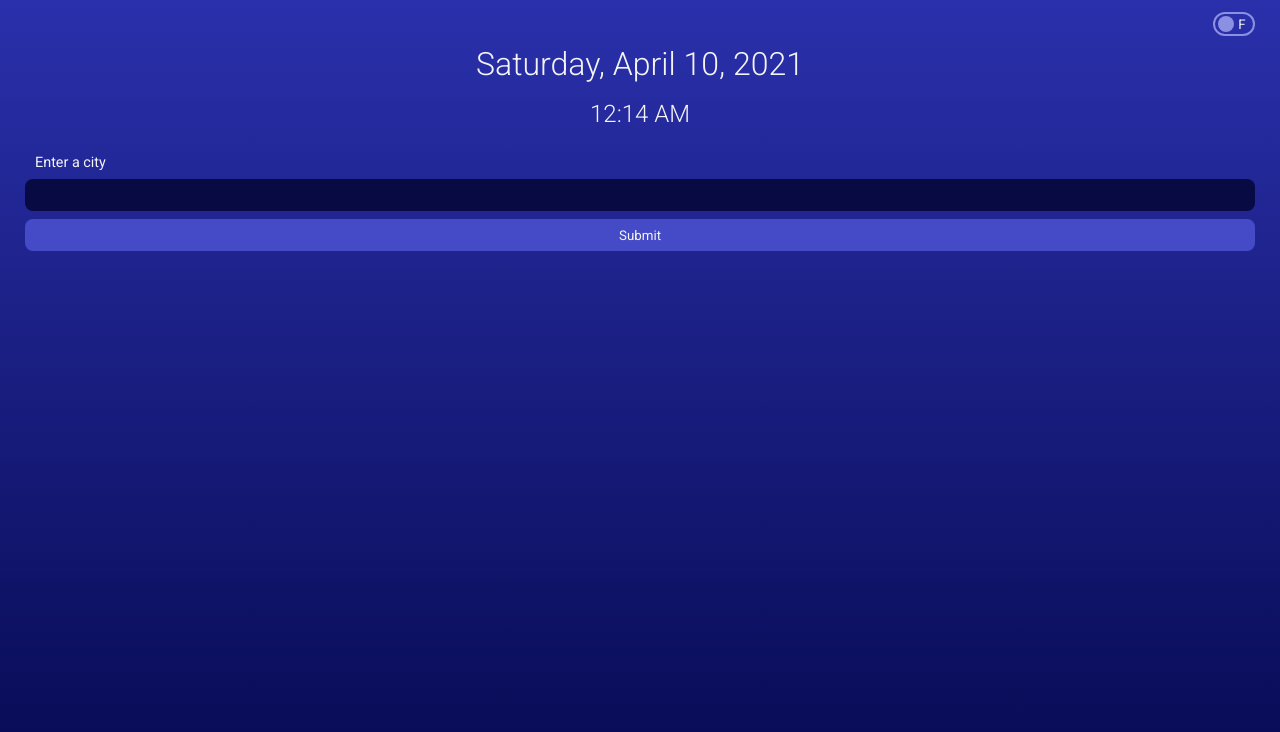
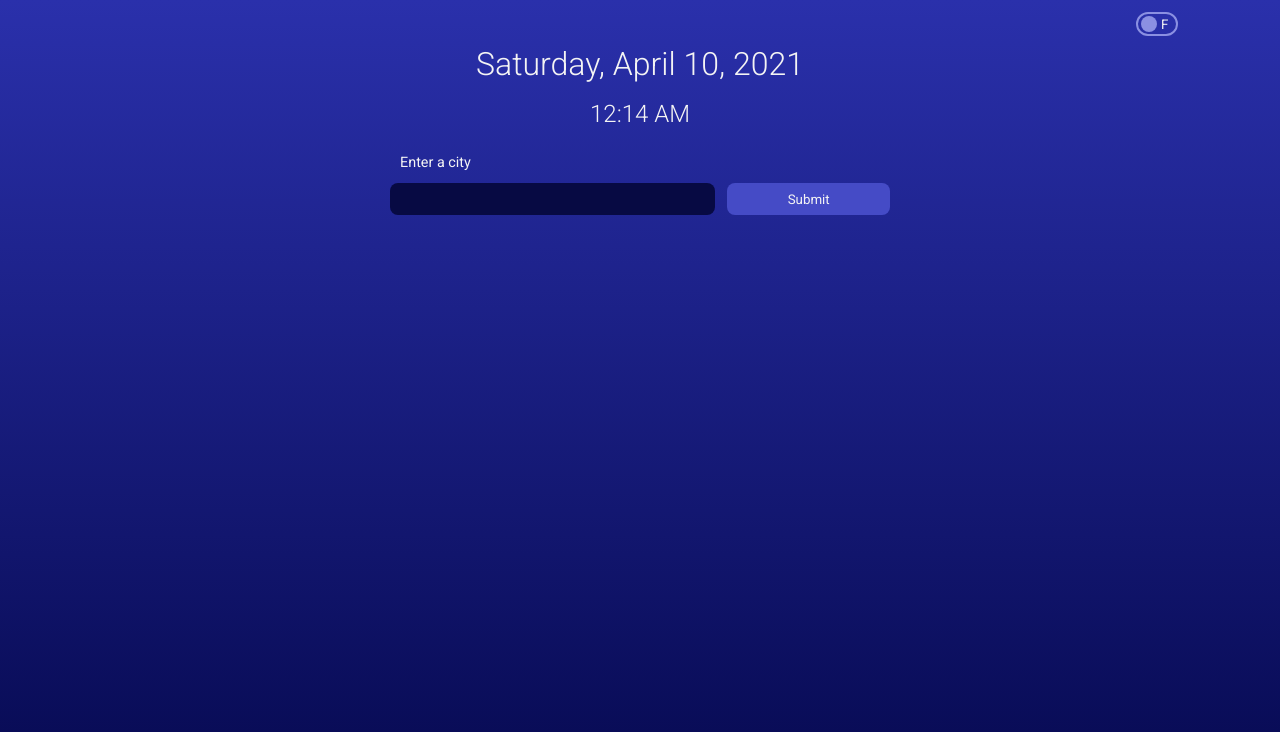
Before and after one commit to cagloria/weather-app, a React (Create React App) app: page / in a window 1280 px wide. Shown: the top 732 px of the page. Built offline with nearby package versions, Linux system fonts and the light colour scheme; no server answers.

Commit message:
Initial tablet styling

```diff
--- a/src/components/CityInput.js
+++ b/src/components/CityInput.js
@@ -1,24 +1,58 @@
 import React, { useState } from "react";
 import styled from "styled-components";
+import { mediaQueries } from "./Themes";
 
 const Section = styled.section`
     margin-bottom: 32px;
+
+    ${mediaQueries.twoCol} {
+        grid-row: 2;
+        grid-column: 1 / -1;
+        margin-bottom: 60px;
+    }
 `;
 
 const Form = styled.form`
     display: flex;
     flex-direction: column;
+    max-width: 500px;
+    margin: 0 auto;
+
+    ${mediaQueries.tablet} {
+        display: grid;
+        grid-template-columns: 2fr 1fr;
+        grid-template-rows: auto auto;
+        row-gap: 12px;
+        column-gap: 12px;
+    }
 `;
 
 const Label = styled.label`
     margin: 0 0 8px 10px;
+
+    ${mediaQueries.tablet} {
+        grid-row: 1;
+        grid-column: 1 / -1;
+        margin-bottom: 0;
+    }
 `;
 
 const Textfield = styled.input`
     margin-bottom: 8px;
+
+    ${mediaQueries.tablet} {
+        grid-row: 2;
+        grid-column: 1;
+        margin-bottom: 0;
+    }
 `;
 
-const SubmitButton = styled.button``;
+const SubmitButton = styled.button`
+    ${mediaQueries.tablet} {
+        grid-row: 2;
+        grid-column: 2;
+    }
+`;
 
 export default function CityInput({ onCitySubmit }) {
     const [city, setCity] = useState("");
--- a/src/components/Clock.js
+++ b/src/components/Clock.js
@@ -1,9 +1,15 @@
 import React, { useState, useEffect } from "react";
 import styled from "styled-components";
+import { mediaQueries } from "./Themes";
 
 const Section = styled.section`
     text-align: center;
     margin-bottom: 26px;
+
+    ${mediaQueries.twoCol} {
+        grid-row: 1;
+        grid-column: 1 / -1;
+    }
 `;
 
 const Day = styled.p`
--- a/src/components/Forecast.js
+++ b/src/components/Forecast.js
@@ -2,11 +2,16 @@ import React, { useState, useEffect } from "react";
 import ForecastDay from "./ForecastDay";
 import { roundNumber } from "../functions";
 import styled from "styled-components";
+import { mediaQueries } from "./Themes";
 
 const ForecastContainer = styled.div`
     display: flex;
     justify-content: space-around;
     flex-wrap: wrap;
+
+    ${mediaQueries.twoCol} {
+        flex-direction: column;
+    }
 `;
 
 const FORECAST_API = (() => {
--- a/src/components/ForecastDay.js
+++ b/src/components/ForecastDay.js
@@ -2,13 +2,14 @@ import React from "react";
 import styled from "styled-components";
 import { findWeatherIcon } from "../icons";
 import { convertToCelsius } from "../functions";
+import { mediaQueries } from "./Themes";
 
 const Container = styled.div`
-    font-size: 0.9em;
     text-align: center;
     margin: 8px;
 
     > * {
+        font-size: 0.9em;
         margin: 8px 0;
     }
 
@@ -21,6 +22,11 @@ const WeatherIcon = styled.img`
     width: 40px;
     height: 40px;
     margin: 0;
+
+    ${mediaQueries.twoCol} {
+        width: 32px;
+        height: 32px;
+    }
 `;
 
 function findDay(date) {
--- a/src/components/TempToggle.js
+++ b/src/components/TempToggle.js
@@ -1,6 +1,6 @@
 import React, { useState, useEffect } from "react";
 import styled from "styled-components";
-import { primary, neutral } from "./Themes";
+import { primary, neutral, mediaQueries } from "./Themes";
 
 const Toggle = styled.button`
     width: 42px;
@@ -12,8 +12,12 @@ const Toggle = styled.button`
     padding: 0;
     position: absolute;
     top: 12px;
-    right: 25px;
+    right: 7vw;
     transition: padding 0.2s ease-out;
+
+    ${mediaQueries.tablet} {
+        right: 8vw;
+    }
 
     &.left {
         padding: 0 0 0 16px;
--- a/src/components/Themes.js
+++ b/src/components/Themes.js
@@ -21,6 +21,11 @@ export const lightTheme = {
     bottomGradient: "#060950",
 };
 
+export const mediaQueries = {
+    tablet: "@media screen and (min-width: 426px)",
+    twoCol: "@media screen and (min-width: 650px)",
+};
+
 const fontFamily = `"Roboto", sans-serif`;
 
 export const GlobalStyles = createGlobalStyle`
@@ -39,10 +44,27 @@ export const GlobalStyles = createGlobalStyle`
         background-attachment: fixed;
         margin: 0;
         padding-top: 40px;
+
+        ${mediaQueries.twoCol} {
+            padding-bottom: 280px;
+        }
+    }
+
+    main {
+        ${mediaQueries.twoCol} {
+            padding: 0 8vw;
+            display: grid;
+            grid-template-columns: 1fr 1fr;
+            column-gap: 60px;
+        }
     }
 
     section {
-        padding: 0 25px;
+        padding: 0 7vw;
+
+        ${mediaQueries.twoCol} {
+            padding: 0;
+        }
     }
 
     label {
--- a/src/components/Weather.js
+++ b/src/components/Weather.js
@@ -7,11 +7,17 @@ import {
     capitalize,
     convertToCelsius,
 } from "../functions";
-import { primary, neutral } from "./Themes";
+import { primary, neutral, mediaQueries } from "./Themes";
 import { icons, findWeatherIcon } from "../icons";
 
 const Section = styled.section`
     margin-bottom: 32px;
+
+    ${mediaQueries.twoCol} {
+        grid-row: 3;
+        grid-column: 1;
+        margin-bottom: 0;
+    }
 `;
 
 const City = styled.p`
@@ -67,11 +73,23 @@ const BGImage = styled.div`
     border-top-left-radius: 50%;
     border-top-right-radius: 50%;
     border-top: 4px solid ${neutral[500]};
+
+    ${mediaQueries.twoCol} {
+        position: absolute;
+        bottom: 0;
+        width: 100vw;
+        display: none;
+    }
 `;
 
 const InfoContainer = styled.div`
     background-color: ${primary[100]};
     padding: 0 0 25px;
+
+    ${mediaQueries.twoCol} {
+        padding: 32px 24px;
+        border-radius: 8px;
+    }
 `;
 
 const DetailsTable = styled.table`
@@ -84,6 +102,10 @@ const DetailsTable = styled.table`
     th {
         font-weight: 400;
         text-align: left;
+    }
+
+    ${mediaQueries.twoCol} {
+        padding: 15px 8px;
     }
 `;
 
```
